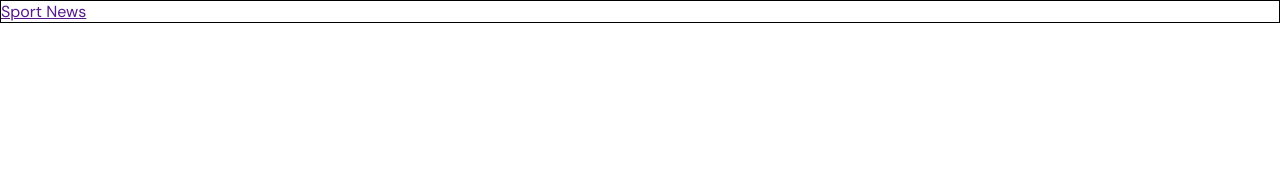
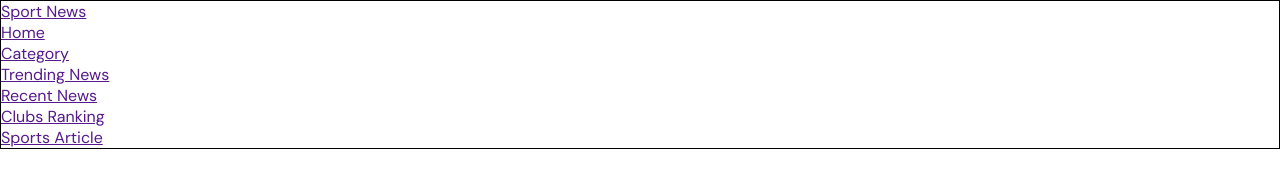
Before and after one commit to mohammadmostofa/sports-landing-page, a plain HTML site: page index.html in a window 1280 px wide. Drawn offline with Linux system fonts and the light colour scheme.

Commit message:
replaced menu items

```diff
--- a/index.html
+++ b/index.html
@@ -34,7 +34,16 @@
      <!--  menu-items -->
      <ul class="menu-items">
 
-     </ul>
+    <li><a href="">Home</a></li>
+    <li><a href="">Category</a></li>
+    <li><a href="">Trending News</a></li>
+    <li><a href="">Recent News</a></li>
+    <li><a href="">Clubs Ranking</a></li>
+    <li><a href="">Sports Article</a></li>
+
+    </ul>
+
+
 
   </nav>
 
```
